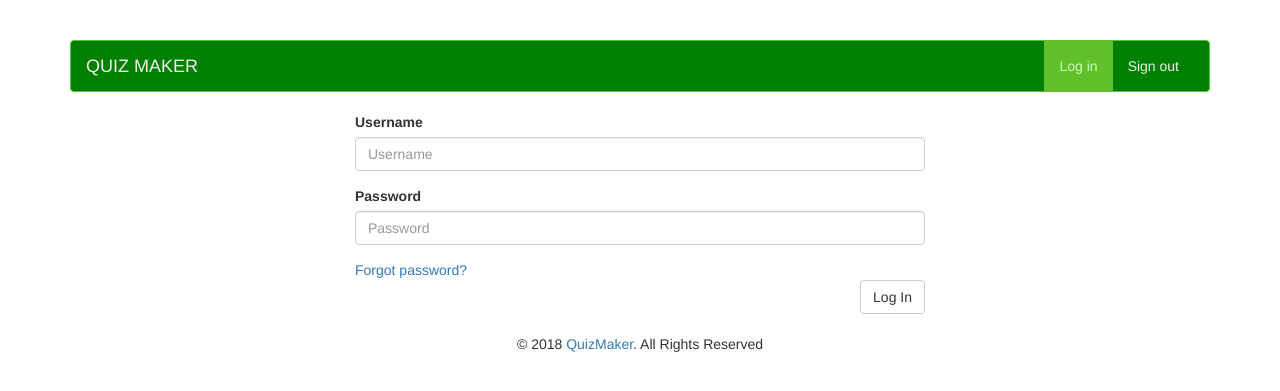
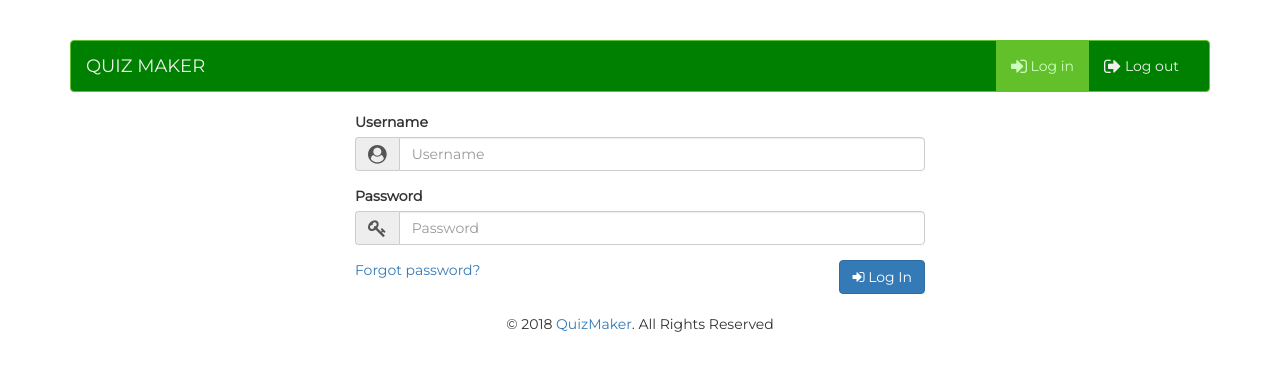
Before and after one commit to nguyenkhanhnam/QuizMaker, a PHP site: page / in a window 1280 px wide. Shown: the top 391 px of the page. Run offline with PHP 8.4, Linux system fonts and the light colour scheme; some web fonts are replaced.

Commit message:
Add "Log out" feature
- Add "Log out" feature
- Include Font Awesome CDN
- Select Montserrat font for all elements

```diff
--- /dev/null
+++ b/htdocs/assignment/css/style.css
@@ -0,0 +1,4 @@
+* {
+  box-sizing: border-box;
+  font-family: Montserrat, sans-serif;
+}
--- a/htdocs/assignment/index.php
+++ b/htdocs/assignment/index.php
@@ -13,6 +13,11 @@
     width: 50%;
     margin: 0 auto;
   }
+
+  #forgot {
+    text-decoration: none;
+    display: inline;
+  }
 </style>
 
 <body>
@@ -24,17 +29,28 @@
       <form method="POST" action="/login.php">
         <div class="form-group">
           <label for="username">Username</label>
-          <input type="text" class="form-control" id="username" name="username" placeholder="Username">
+          <div class="input-group">
+            <span class="input-group-addon">
+              <i class="fa fa-user-circle fa-lg" aria-hidden="true"></i>
+            </span>
+            <input type="text" class="form-control" id="username" placeholder="Username" name="username" required>
+          </div>
         </div>
         <div class="form-group">
           <label for="password">Password</label>
-          <input type="password" class="form-control" id="password" name="password" placeholder="Password">
+          <div class="input-group">
+            <span class="input-group-addon">
+              <i class="fa fa-key fa-lg" aria-hidden="true"></i>
+            </span>
+            <input type="password" class="form-control" id="password" placeholder="Password" name="password" required>
+          </div>
         </div>
-        <div>
-          <a href="#">Forgot password?</a>
+        <div class="pull-left">
+          <a id="forgot" href="#">Forgot password?</a>
         </div>
         <div class="text-right">
-          <button type="submit" class="btn btn-default">Log In</button>
+          <button type="submit" class="btn btn-primary">
+            <i class="fa fa-sign-in" aria-hidden="true"></i> Log In</button>
         </div>
       </form>
     </div>
--- /dev/null
+++ b/htdocs/assignment/logout.php
@@ -0,0 +1,6 @@
+<?php   // Reference: https://stackoverflow.com/questions/10097887/using-sessions-session-variables-in-a-php-login-script
+  session_start();
+  echo "Logout Successfully ";
+  session_destroy();   // function that Destroys Session
+  header("Location: /");
+?>
--- a/htdocs/assignment/share/header.php
+++ b/htdocs/assignment/share/header.php
@@ -108,12 +108,12 @@
       <div class="collapse navbar-collapse" id="bs-example-navbar-collapse-1">
         <ul class="nav navbar-nav navbar-right">
           <li class="active">
-            <a href="/">Log in
+            <a href="/"><i class="fa fa-sign-in fa-lg" aria-hidden="true"></i> Log in
               <span class="sr-only">(current)</span>
             </a>
           </li>
           <li>
-            <a href="#">Sign out</a>
+            <a href="/logout.php"><i class="fa fa-sign-out fa-lg" aria-hidden="true"></i> Log out</a>
           </li>
         </ul>
       </div>
--- a/htdocs/assignment/share/import.php
+++ b/htdocs/assignment/share/import.php
@@ -11,9 +11,14 @@
 <!--  Material Icons  -->
 <link href='//fonts.googleapis.com/css?family=Roboto400,700,300|Material+Icons' rel='stylesheet' type='text/css'>
 
-<!-- My Stylesheet -->
-<!-- <link href="../css/style.css" rel="stylesheet" type="text/css"> -->
+<!-- Font Awesome Icons -->
+<link href="//maxcdn.bootstrapcdn.com/font-awesome/4.7.0/css/font-awesome.min.css" rel="stylesheet" type="text/css">
 
+<!-- Montserrat Font from Google -->
+<link href="//fonts.googleapis.com/css?family=Montserrat" rel="stylesheet" type="text/css">
+
+<!-- My own Stylesheet -->
+<link href="../css/style.css" rel="stylesheet" type="text/css">
 
 <!--  jQuery  -->
 <script src="//code.jquery.com/jquery-3.3.1.min.js" integrity="sha256-FgpCb/KJQlLNfOu91ta32o/NMZxltwRo8QtmkMRdAu8="
```
